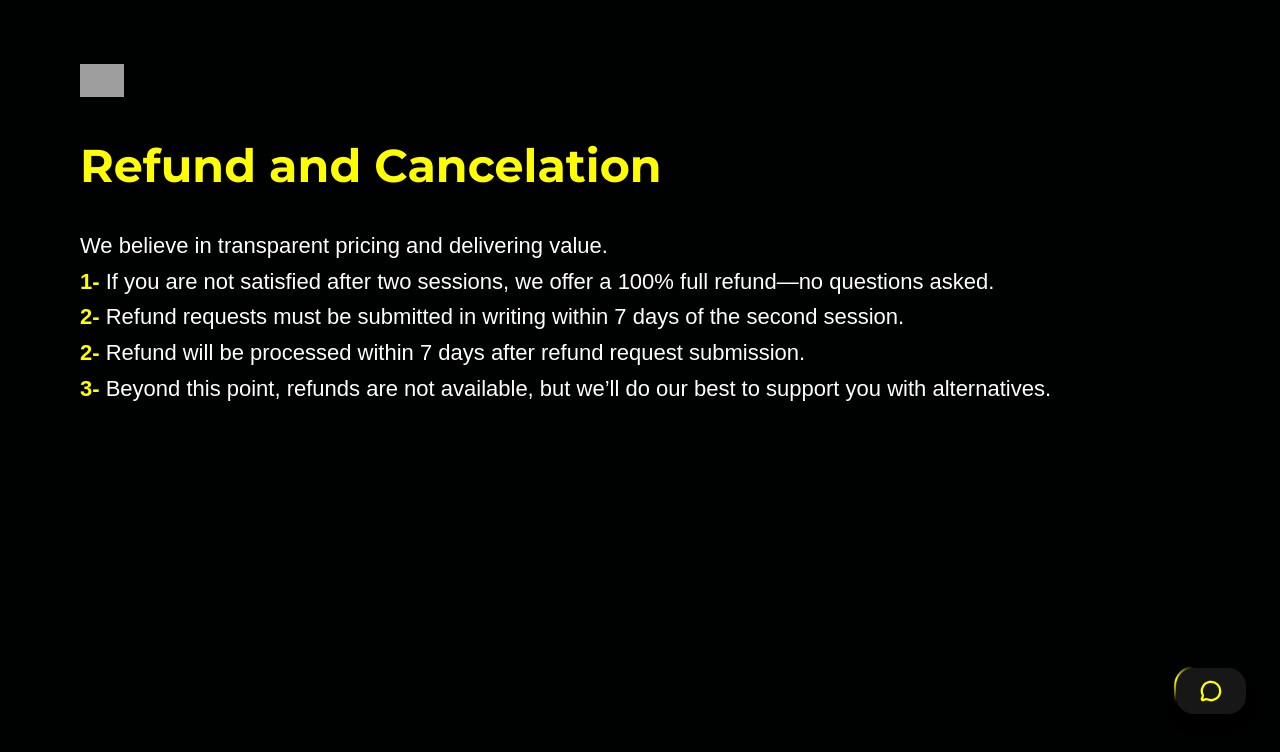
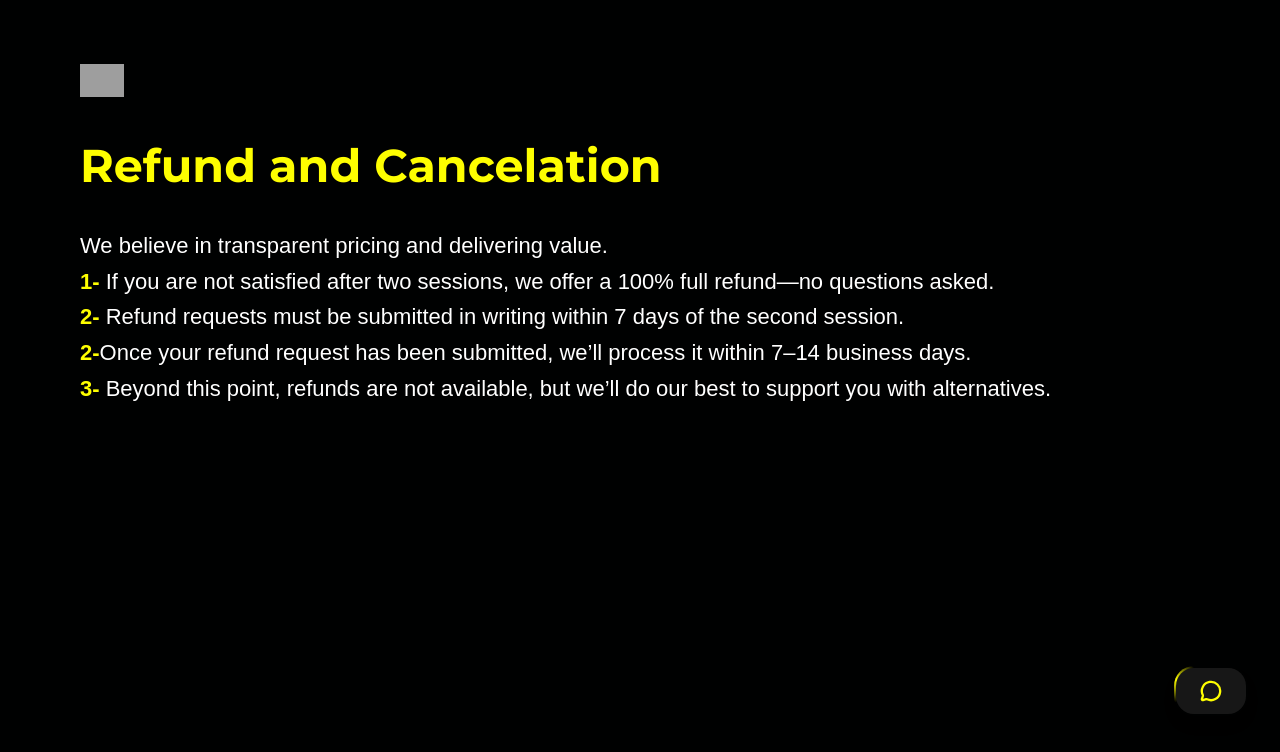
Before and after one commit to yapcapitalist/YC, a React (Vite) app: page /refundandcancelation in a window 1280 px wide. Shown: the top 752 px of the page. Built offline with nearby package versions, Linux system fonts and the light colour scheme; grey boxes are pictures that could not be loaded; a web font is replaced by a local one.

Commit message:
7 to 14 days

```diff
--- a/src/components/Refund-Cancelation.jsx
+++ b/src/components/Refund-Cancelation.jsx
@@ -17,7 +17,7 @@ const RefundCancelation = () => {
             <div>
                 <p> <span className='!font-extrabold !text-[#fefe00] mb-4'>1-</span> If you are not satisfied after two sessions, we offer a 100% full refund—no questions asked.</p>
                 <p><span className='!font-bold !text-[#fefe00] mb-4'>2-</span> Refund requests must be submitted in writing within 7 days of the second session.</p>
-                <p><span className='!font-bold !text-[#fefe00] mb-4'>2-</span> Refund will be processed within 7 days after refund request submission.</p>
+                <p><span className='!font-bold !text-[#fefe00] mb-4'>2-</span>Once your refund request has been submitted, we’ll process it within 7–14 business days.</p>
                 <p><span className='!font-bold !text-[#fefe00] mb-4'>3-</span> Beyond this point, refunds are not available, but we’ll do our best to support you with alternatives.</p>
             </div>
         </div>
```
